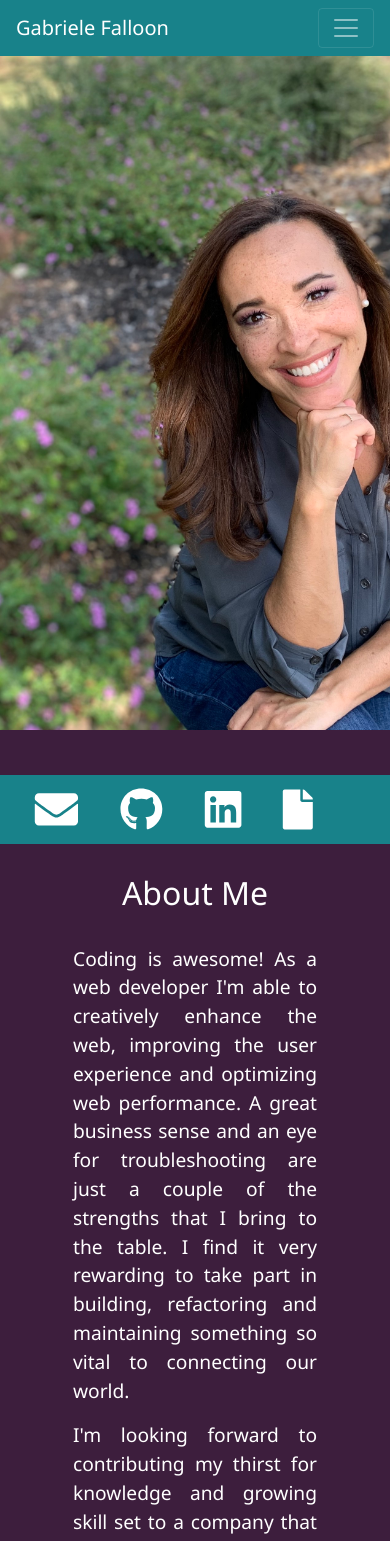
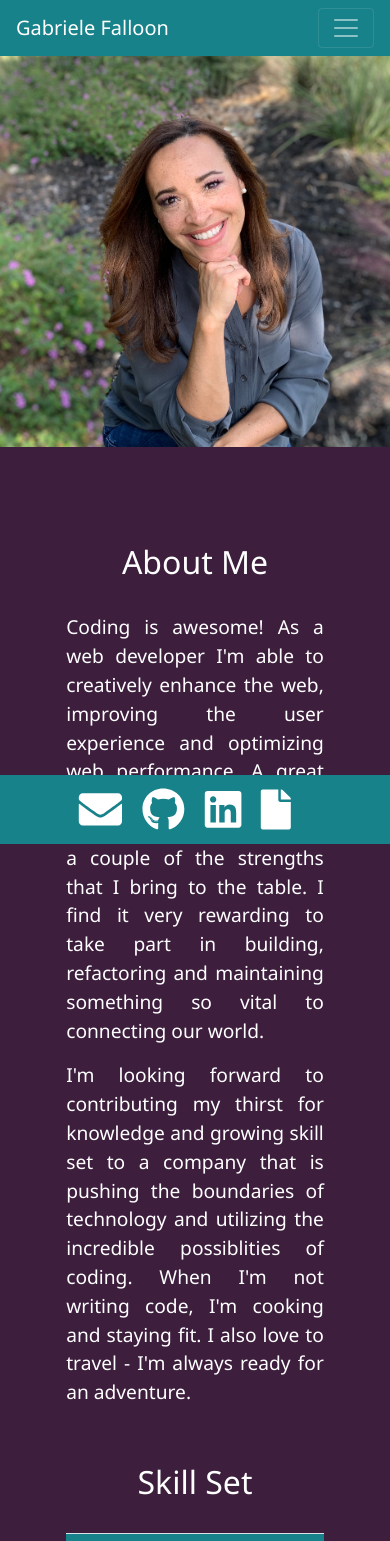
Before and after one commit to ggfalloon/react-portfolio, a React (Create React App) app: page / in a window 390 px wide. Shown: the top 1541 px of the page. Built offline with nearby package versions, Linux system fonts and the light colour scheme.

Commit message:
adjusted margins in about sections for responsiveness

```diff
--- a/src/App.css
+++ b/src/App.css
@@ -36,6 +36,10 @@ body {
   /* width: 100%; */
   /* padding: 0 24px;
   max-width: 1100px; */
+}
+
+.about-cont {
+  margin-top: 3rem;
 }
 
 .details, table {
@@ -190,10 +194,28 @@ h5 {
 
   #about {
     padding: 10px;
+    padding-top: 0px;
   }
 
   .link-connect {
     margin-right: 10px;
   }
 
+  .link {
+    margin-right: 10px;
+  }
+
 }
+
+@media screen and (max-width: 568px) {
+
+  #about {
+    padding: .2rem;
+  }
+
+  .about-cont {
+
+   margin-top: 0rem;
+  }
+
+}
--- a/src/components/Header/style.css
+++ b/src/components/Header/style.css
@@ -22,6 +22,20 @@ hr {
         background-size: cover;
         height: 80vh;
         margin: auto;
+        margin-top: -30px;
     }
 
 }
+
+@media screen and (max-width: 560px) {
+
+    .header-img {
+        background: url(../../images/IMG_6321.jpg) no-repeat;
+        background-size: cover;
+        height: 50vh;
+        margin: auto;
+        margin-top: -30px;
+    }
+
+
+}
--- a/src/pages/About.js
+++ b/src/pages/About.js
@@ -4,7 +4,7 @@ function About() {
     return (
         <div className="pt-5" id="about">
 
-            <div className="row mx-auto m-5 p-5">
+            <div className="row mx-auto p-5 about-cont">
                 <div className="col-md-5 mx-auto">
 
                     <h2>About Me</h2>
```
